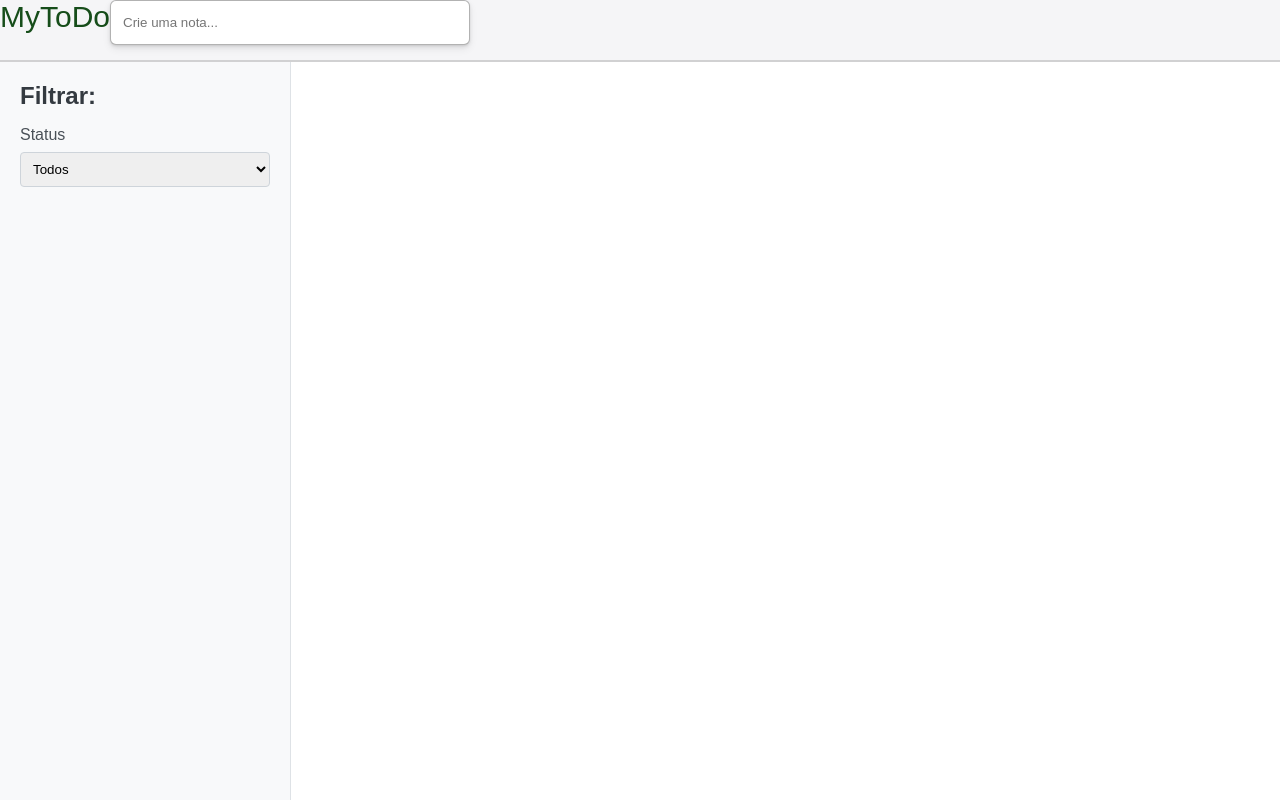
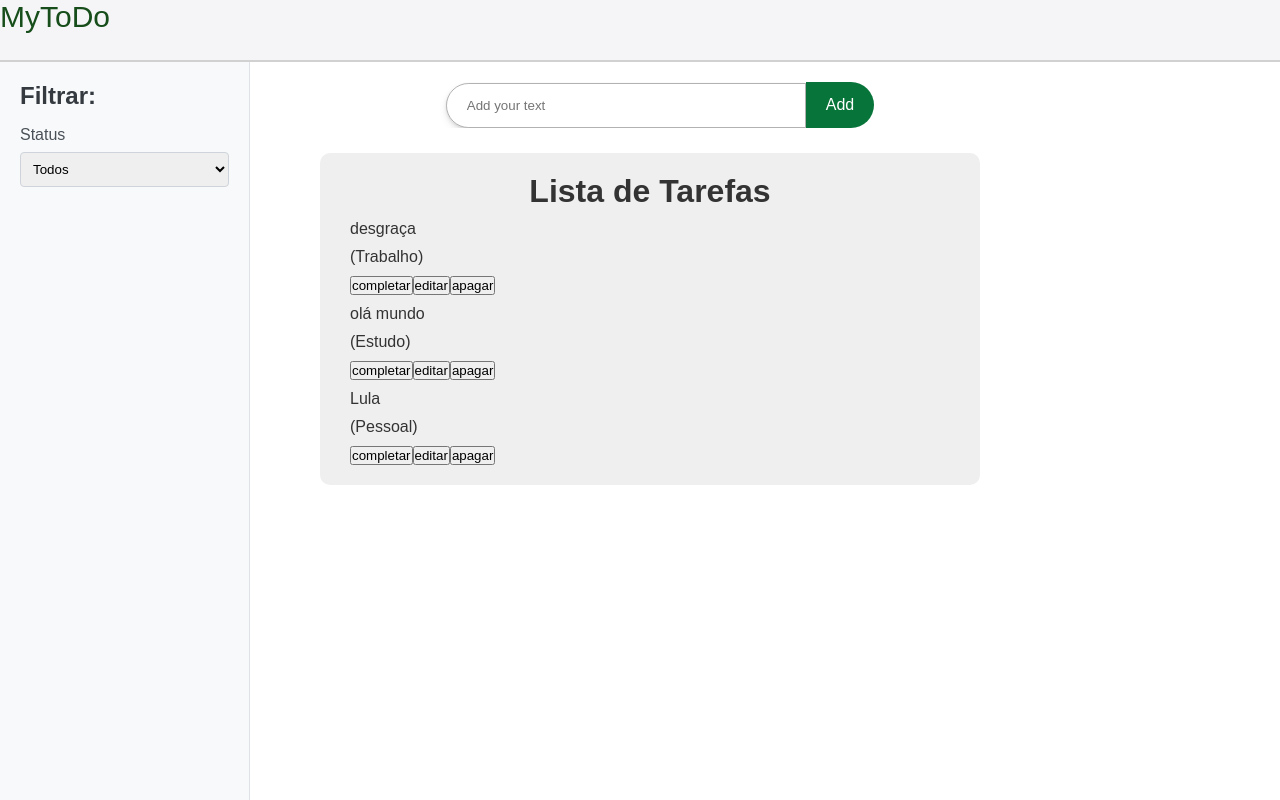
Before and after one commit to SilvaOrdep/mytodo-react-project, a React (Vite) app: page / in a window 1280 px wide. Shown: the top 800 px of the page. Built offline with nearby package versions, Linux system fonts and the light colour scheme.

Commit message:
atualização do note creator

```diff
--- a/src/App.css
+++ b/src/App.css
@@ -1,11 +1,8 @@
-*{
+/* app.css */
+* {
   margin: 0;
   padding: 0;
-}
-
-.maincontent {
-  display: block; /* n tá funcionando */
-  /* deixar como um bloco do lado da side bar, sem entrar dentro da mesma */
+  /* box-sizing: border-box; */
 }
 
 body {
@@ -37,3 +34,24 @@ p {
 input {
   box-sizing: border-box;
 }
+
+/* Adicione essas regras */
+.container {
+  display: flex;
+  flex-direction: row;
+}
+
+.sidebar {
+  width: 250px; /* Ajuste conforme necessário */
+  padding: 20px;
+  background-color: #f0f0f0; /* Cor de fundo opcional */
+  border-right: 1px solid #ddd; /* Linha de separação opcional */
+  box-sizing: border-box;
+}
+
+.maincontent {
+  flex: 1; /* Faz com que o conteúdo principal ocupe o espaço restante */
+  padding: 20px;
+  margin-left: 20px;
+  box-sizing: border-box;
+}
--- a/src/App.jsx
+++ b/src/App.jsx
@@ -1,51 +1,53 @@
-import { useState } from 'react';
+import { useState } from "react";
 
 import "./App.css";
-import NavBar from './assets/components/navbar/NavBar';
-import SideBar from './assets/components/sidebar/SideBar';
-import NoteCreator from './assets/components/notecreator/NoteCreator';
-import Todo from './assets/components/Todo';
+import NavBar from "./assets/components/navbar/NavBar";
+import SideBar from "./assets/components/sidebar/SideBar";
+import NoteCreator from "./assets/components/notecreator/NoteCreator";
+import Todo from "./assets/components/Todo";
 
 function App() {
   // eslint-disable-next-line no-unused-vars
   const [todos, setTodos] = useState([
     {
-      id:1,
-      text:"desgraça",
-      category:"Trabalho",
-      isCompleted:false,
+      id: 1,
+      text: "desgraça",
+      category: "Trabalho",
+      isCompleted: false,
     },
     {
-      id:2,
-      text:"olá mundo",
-      category:"Estudo",
-      isCompleted:false,
+      id: 2,
+      text: "olá mundo",
+      category: "Estudo",
+      isCompleted: false,
     },
     {
-      id:3,
-      text:"Lula",
-      category:"Pessoal",
-      isCompleted:true,
+      id: 3,
+      text: "Lula",
+      category: "Pessoal",
+      isCompleted: true,
     },
-  ])
-  return (<>
-  <NavBar/>
-  <SideBar/>
+  ]);
+
+  return (
+    <>
+      <NavBar />
+      <div className="container">
+        <SideBar />
         <div className="maincontent">
-    <NoteCreator/>
+          <NoteCreator />
           <div className="app">
             <h1>Lista de Tarefas</h1>
             <div className="todo-list">
-        {todos.map((todo)=>(
-          // eslint-disable-next-line react/jsx-key
-          <Todo todo = {todo} />
+              {todos.map((todo) => (
+                <Todo key={todo.id} todo={todo} />
               ))}
             </div>
           </div>
         </div>
-
+      </div>
     </>
-  )
+  );
 }
 
 export default App;
--- a/src/assets/components/navbar/NavBar.jsx
+++ b/src/assets/components/navbar/NavBar.jsx
@@ -4,7 +4,6 @@ const NavBar = () => {
   return (
     <div className="navbar">
       <div className="logo-navbar">MyToDo</div>
-      <div className="pesquisa-navbar"><input type="text" placeholder="Crie uma nota..."/></div>
     </div>
   )
 }
--- a/src/assets/components/notecreator/NoteCreator.css
+++ b/src/assets/components/notecreator/NoteCreator.css
@@ -1,16 +1,40 @@
-.inputBox {
-
-  height: 87px;
-
+.row {
+  align-items: center;
   text-align: center;
-  align-content: center;
+  align-content: space-between;
+  justify-content: center;
+  overflow: hidden;
+  border-radius: 30px;
+  padding-left: 20px;
+  margin-bottom: 25px;
 }
 
 input {
+  flex: 1;
+  border: nome;
+  outline: nome;
+  background: transparent;
+  padding: 12px 20px;
+  font-weight: 14px;
   width: 360px;
   height: 45px;
+  border-radius: 30px 0 0 30px;
+  border: 0.5px solid rgba(0,0,0,0.3);
+  box-shadow:0 1px 2px rgba(0,0,0,0.07),0 2px 4px rgba(0,0,0,0.07),0 4px 8px rgba(0,0,0,0.07)
+  /* width: 360px;
+  height: 45px;
   padding: 12px;
-  border-radius: 6px;
   border:  0.5px solid rgba(0,0,0,0.3);
-  box-shadow:0 1px 2px rgba(0,0,0,0.07),0 2px 4px rgba(0,0,0,0.07),0 4px 8px rgba(0,0,0,0.07)
+  box-shadow:0 1px 2px rgba(0,0,0,0.07),0 2px 4px rgba(0,0,0,0.07),0 4px 8px rgba(0,0,0,0.07) */
 }
+
+.bt-note {
+  border: none;
+  outline: none;
+  padding: 14px 20px;
+  background: #077439;
+  color: #fff;
+  font-size: 16px;
+  cursor: pointer;
+  border-radius: 0 30px 30px 0;
+}
--- a/src/assets/components/notecreator/NoteCreator.jsx
+++ b/src/assets/components/notecreator/NoteCreator.jsx
@@ -2,8 +2,12 @@ import "./NoteCreator.css";
 
 function NoteCreator() {
   return (
-    <div className="inputBox"><input type="text" placeholder="Crie uma nota..."/></div>
-  )
+    // <div className="inputBox"><input type="text" placeholder="Crie uma nota..."/></div>
+    <div className="row">
+      <input type="text" id="input-box" placeholder="Add your text" />
+      <button className="bt-note">Add</button>
+    </div>
+  );
 }
 
-export default NoteCreator
+export default NoteCreator;
--- a/src/assets/components/sidebar/SideBar.css
+++ b/src/assets/components/sidebar/SideBar.css
@@ -11,11 +11,13 @@
 } */
 
 .sidebar {
+  position: absolute;
   width: 250px;
-  height: 90vh;
+  height: 100vh;
   background-color: #f8f9fa;
   padding: 20px;
   border-right: 1px solid #dee2e6;
+  box-sizing: border-box; /* Para garantir que o padding e a borda estejam incluídos na largura total */
 }
 
 .sidebar-title {
```
Lines whose indentation alone changed are shown as unchanged.
